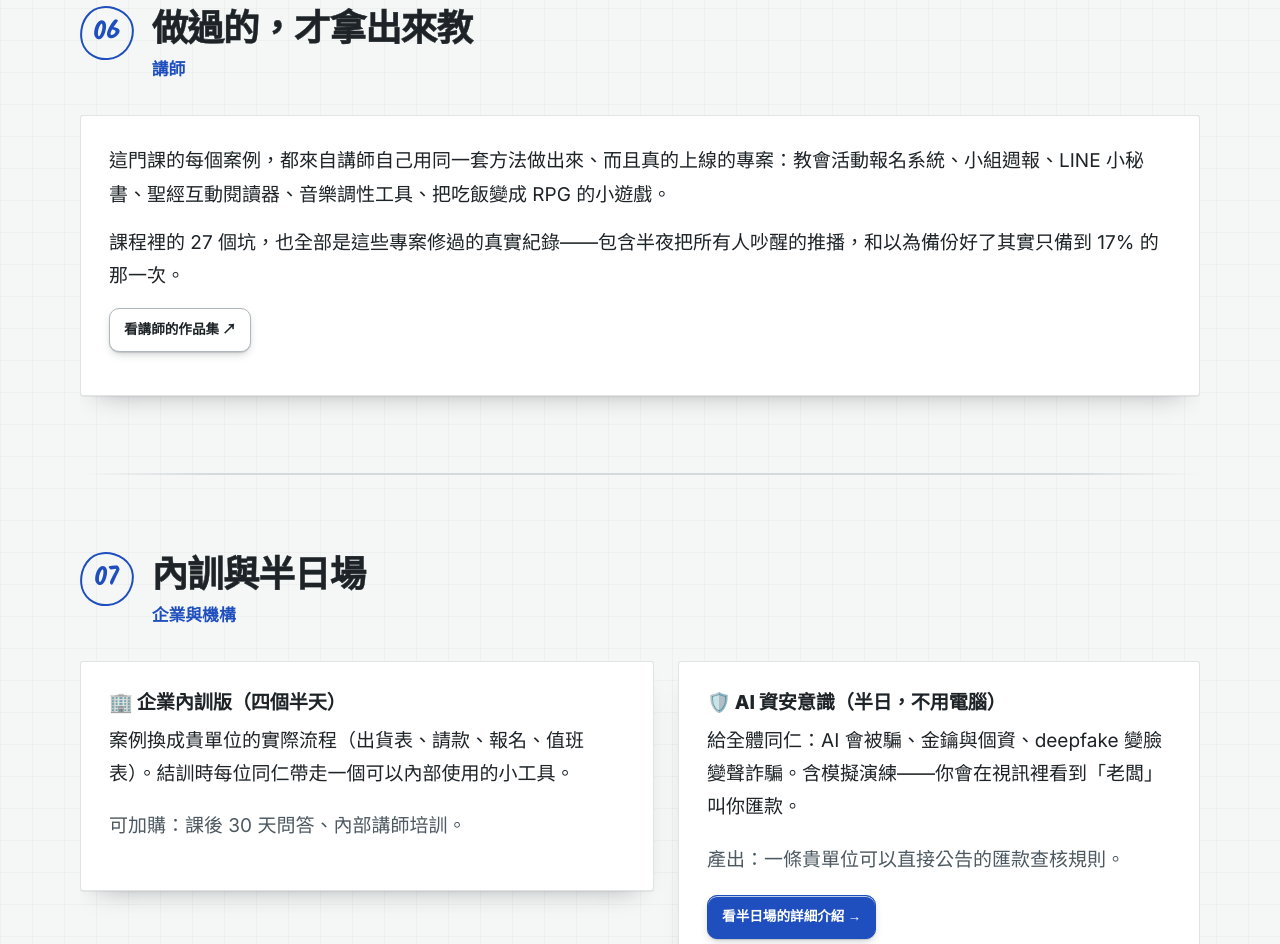
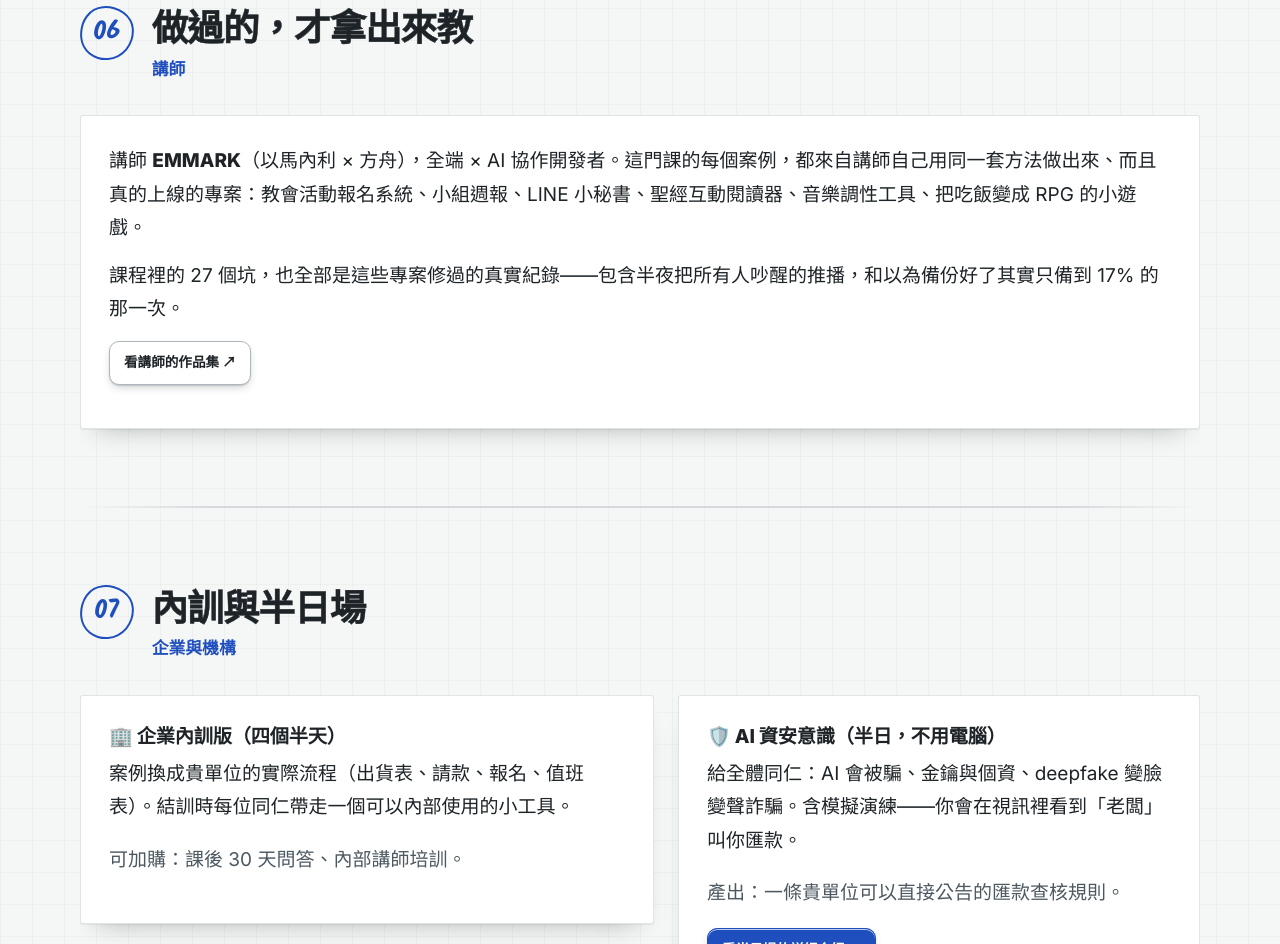
Before and after one commit to windsjp00171-star/vibe-coding-course, a plain HTML site: page enroll.html in a window 1280 px wide. Shown: the part 6328-7272 px from the top of the page. Drawn offline with nearby package versions, Linux system fonts and the light colour scheme; no server answers; a web font is replaced by a local one.

Commit message:
feat: name the instructor in Course schema and on the enroll page

```diff
--- a/enroll.html
+++ b/enroll.html
@@ -187,7 +187,7 @@
     <div class="section-head"><span class="section-num">06</span>
       <div><span class="kicker">講師</span><h2>做過的，才拿出來教</h2></div></div>
     <div class="card en-teacher">
-      <p>這門課的每個案例，都來自講師自己用同一套方法做出來、而且真的上線的專案：教會活動報名系統、小組週報、LINE 小秘書、聖經互動閱讀器、音樂調性工具、把吃飯變成 RPG 的小遊戲。</p>
+      <p>講師 <b>EMMARK</b>（以馬內利 × 方舟），全端 × AI 協作開發者。這門課的每個案例，都來自講師自己用同一套方法做出來、而且真的上線的專案：教會活動報名系統、小組週報、LINE 小秘書、聖經互動閱讀器、音樂調性工具、把吃飯變成 RPG 的小遊戲。</p>
       <p>課程裡的 27 個坑，也全部是這些專案修過的真實紀錄——包含半夜把所有人吵醒的推播，和以為備份好了其實只備到 17% 的那一次。</p>
       <p><a class="btn btn-sm" href="https://windsjp00171-star.github.io/CLAUDE-DESIGN/" target="_blank" rel="noopener">看講師的作品集 ↗</a></p>
     </div>
```
Also changed, not shown: index.html (+1 -0 lines), CHANGELOG.md.
